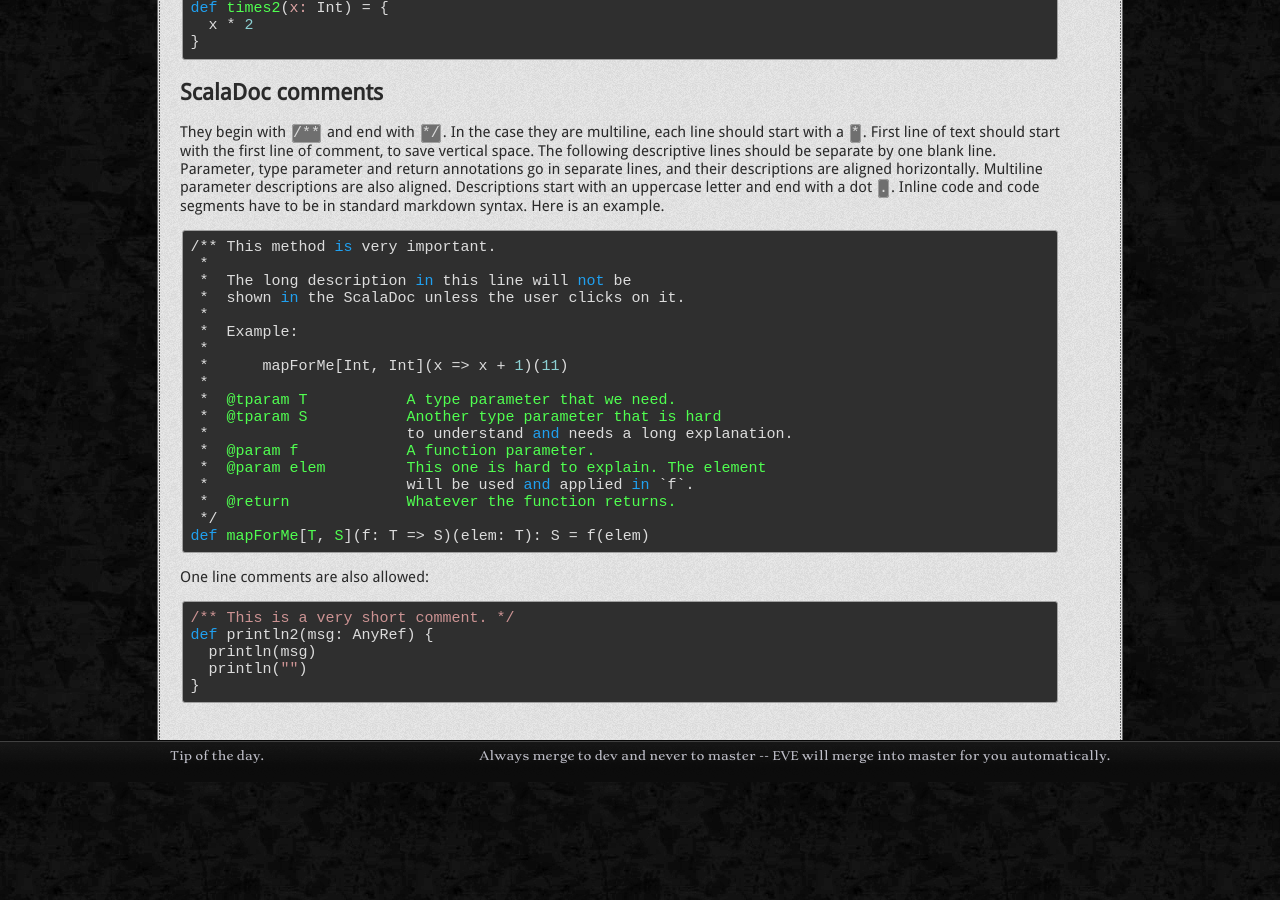
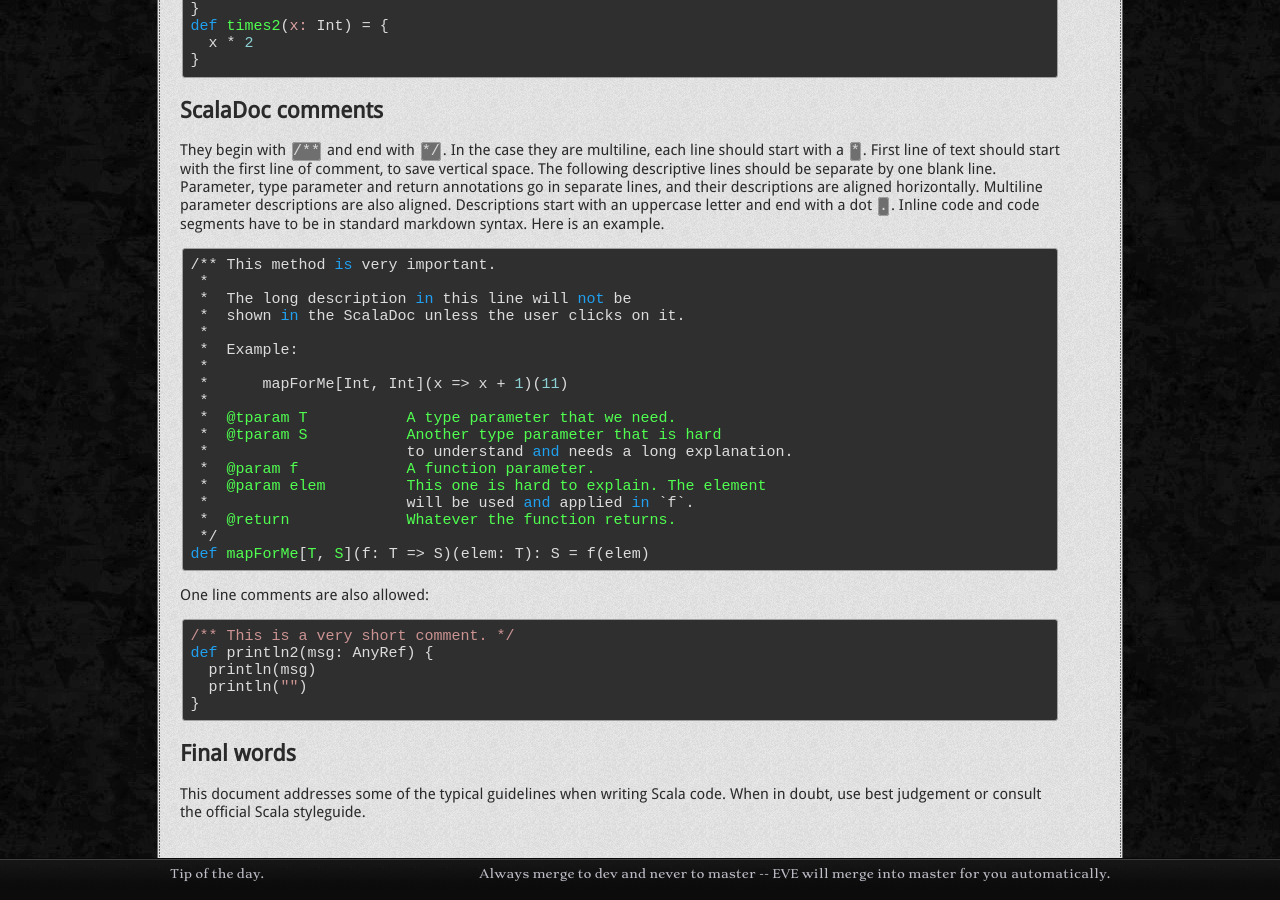
Before and after one commit to storm-enroute/storm-enroute.github.io, a Jekyll site: the page built from home/styleguide.md, in a window 1280 px wide and 900 px high, scrolled down 1866 px. Built offline with Jekyll 4.4.1, drawn with Linux system fonts in a browser that asks for light colours; some of the changed text lies outside the part shown.

Commit message:
Update styleguide.md

```diff
--- a/home/styleguide.md
+++ b/home/styleguide.md
@@ -43,6 +43,7 @@
 - imports
 - 3 empty lines
 - a sequence of top level object separated with 2 empty lines
+- each indentation level is comprised of 2 spaces
 
 This is a typical file containing a class declaration:
 
@@ -152,3 +153,9 @@
       println(msg)
       println("")
     }
+
+
+## Final words
+
+This document addresses some of the typical guidelines when writing Scala code.
+When in doubt, use best judgement or consult the official Scala styleguide.
```
